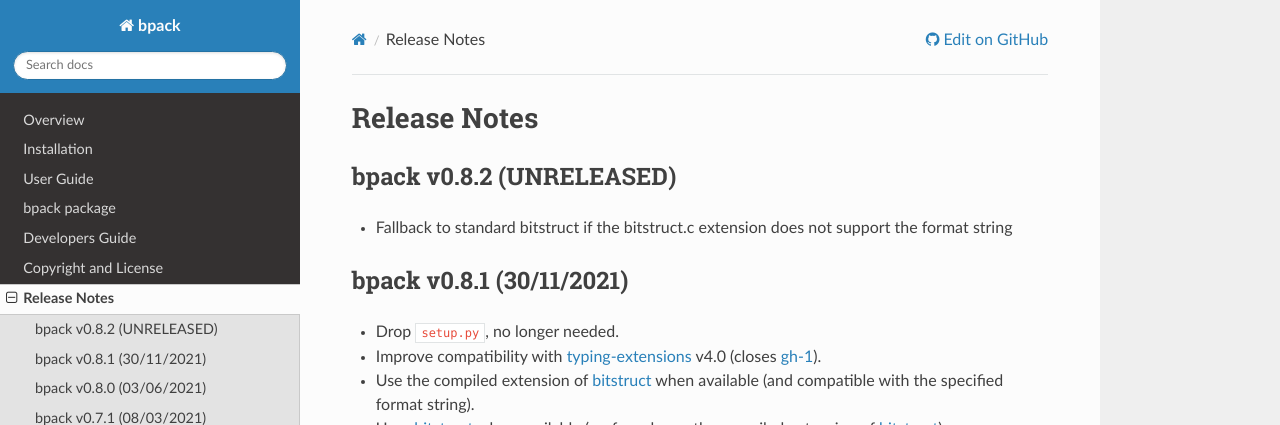
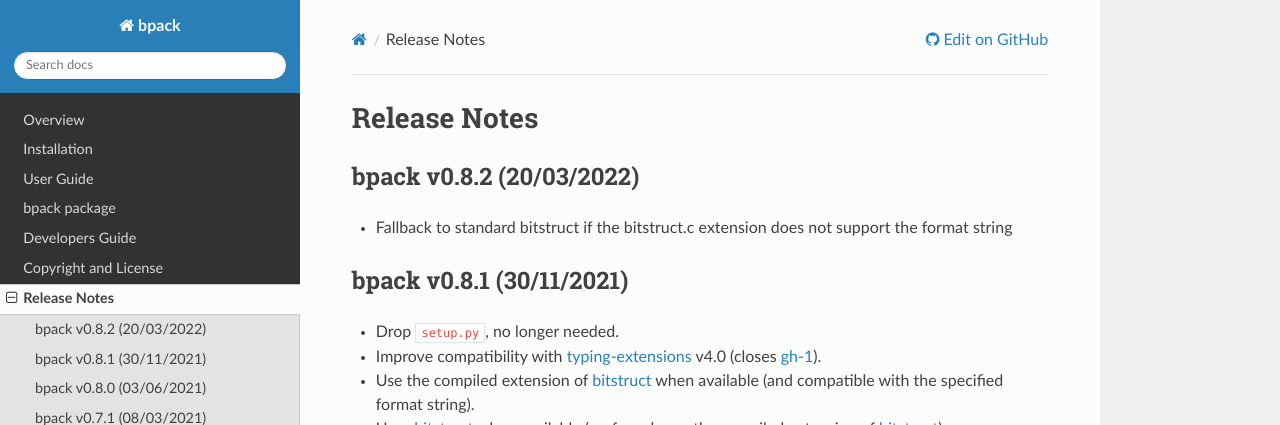
Before and after one commit to avalentino/bpack, a Sphinx documentation site: the page built from docs/release_notes.rst, in a window 1280 px wide and 900 px high. Shown: the top 425 px of the window. Built offline with Sphinx 7.4.7 and the Read the Docs theme 2.0.0, drawn with Linux system fonts in a browser that asks for light colours.

```diff
--- a/bpack/__init__.py
+++ b/bpack/__init__.py
@@ -12,4 +12,4 @@ from .enums import EBaseUnits, EByteOrder, EBitOrder            # noqa: F401
 from .typing import T                                           # noqa: F401
 
 
-__version__ = '0.8.2.dev1'
+__version__ = '0.8.2'
--- a/docs/release_notes.rst
+++ b/docs/release_notes.rst
@@ -1,7 +1,7 @@
 Release Notes
 =============
 
-bpack v0.8.2 (UNRELEASED)
+bpack v0.8.2 (20/03/2022)
 -------------------------
 
 * Fallback to standard bitstruct if the bitstruct.c extension
```
